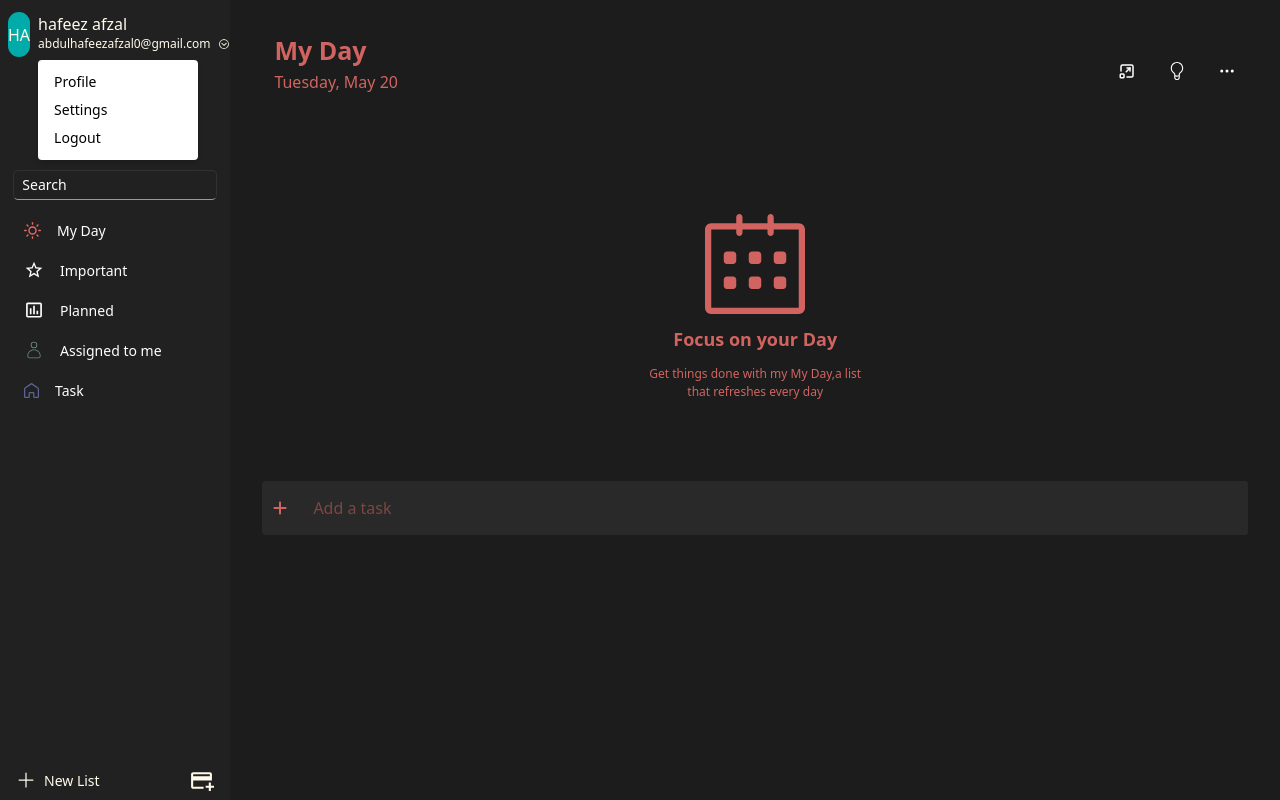
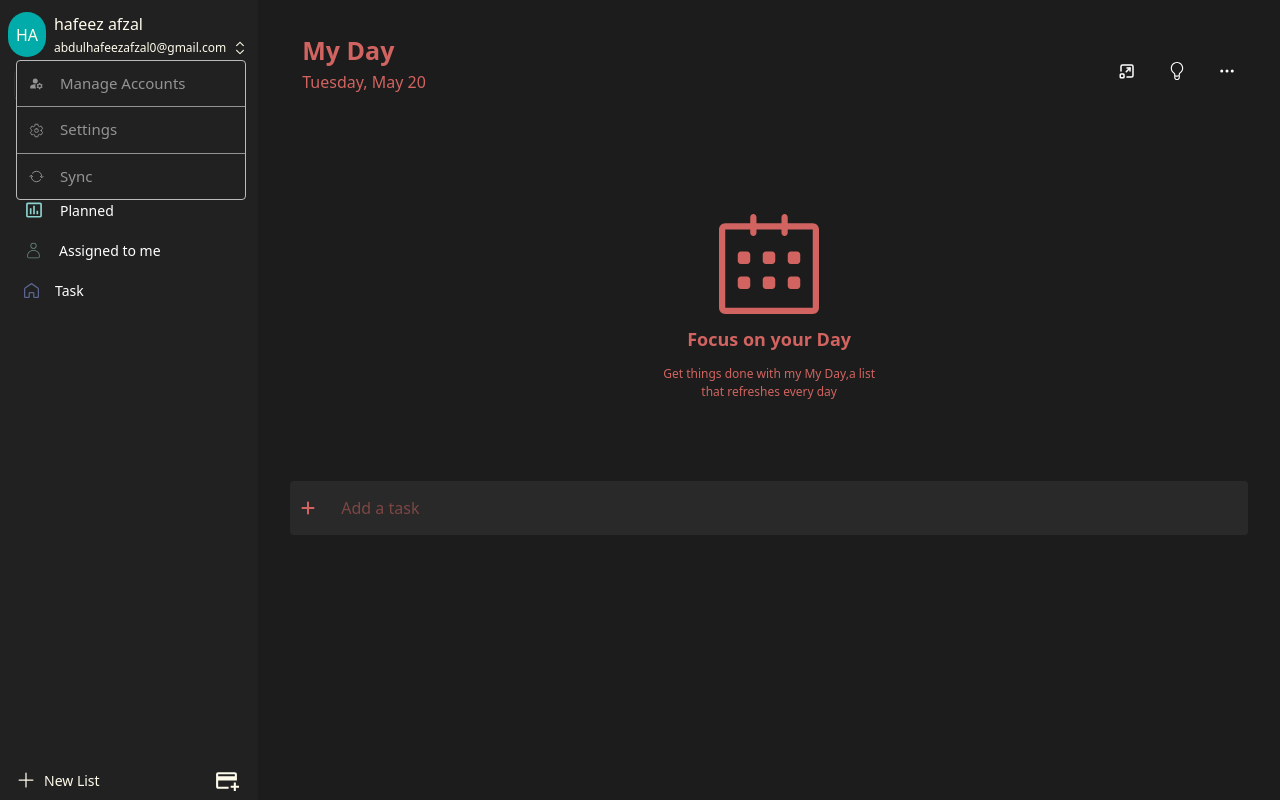
Before and after one commit to Salmanafzal8/Microdoft-Todo, a React (Vite) app: page / in a window 1280 px wide. Both pictures are taken after a click on the button 224 px from the left and 44 px from the top of the page. Built offline with nearby package versions, Linux system fonts and the light colour scheme.

Commit message:
dropdown added

```diff
--- a/src/Layout/Sidebar/index.jsx
+++ b/src/Layout/Sidebar/index.jsx
@@ -1,6 +1,6 @@
-
-import React, { useState } from 'react';
-import { IoIosArrowDropdown } from "react-icons/io";
+import React, { useState } from "react";
+import { IoIosArrowUp } from "react-icons/io";
+import { IoIosArrowDown } from "react-icons/io";
 import { CiUser } from "react-icons/ci";
 import { LiaSearchSolid } from "react-icons/lia";
 import { FiSun } from "react-icons/fi";
@@ -9,11 +9,14 @@ import { MdInsertChartOutlined } from "react-icons/md";
 import { GrHomeRounded } from "react-icons/gr";
 import { BsPlusLg } from "react-icons/bs";
 import { MdAddCard } from "react-icons/md";
+import { MdManageAccounts } from "react-icons/md";
+import { IoSettingsOutline } from "react-icons/io5";
+import { IoSyncSharp } from "react-icons/io5";
+
 const Sidebar = () => {
   const [showDropdown, setShowDropdown] = useState(false);
   return (
-
-  <div className="w-[18%] h-[100vh] bg-[#212121] text-amber-50 flex flex-col justify-between items-start px-2 pt-3 pb-0">
+    <div className="min-w-[20%] min-h-[100vh] bg-[#212121] text-amber-50 flex flex-col justify-between items-start px-2 pt-3 pb-0">
       <div className="flex flex-col gap-2.5 w-full">
         <div className="flex gap-2 justify-start items-start">
           <div className="h-[45px] w-[45px] rounded-full bg-[#00aba9] text-center flex items-center justify-center">
@@ -21,28 +24,40 @@ const Sidebar = () => {
           </div>
           <div>
             <p className="font-medium">hafeez afzal</p>
-        <p className="text-xs flex items-center gap-1">
+            <p className="text-xs flex items-center text-[12px] z-40  gap-1">
               abdulhafeezafzal0@gmail.com
               <button
                 onClick={() => setShowDropdown(!showDropdown)}
-            className="px-1 py-0.5 rounded text-xs cursor-pointer"
+                className="px-1 py-0.5 rounded text-xs -space-y-1 text-[12px] z-40 cursor-pointer"
               >
-            <IoIosArrowDropdown />
+                <IoIosArrowUp />
+                <IoIosArrowDown />
               </button>
             </p>
-
-        {showDropdown && (
-          <div className="mt-2 bg-white text-black rounded shadow-md p-2 w-[160px] text-sm">
-            <ul>
-              <li className="hover:bg-gray-100 px-2 py-1 rounded cursor-pointer">Profile</li>
-              <li className="hover:bg-gray-100 px-2 py-1 rounded cursor-pointer">Settings</li>
-              <li className="hover:bg-gray-100 px-2 py-1 rounded cursor-pointer">Logout</li>
+<div
+  className={`absolute top-[60px] left-[16px] z-50 bg-[#212121] border text-[#bbbaba] rounded  min-w-[230px] flex flex-col text-sm overflow-hidden transition-all duration-300 ease-in transform origin-top ${
+    showDropdown ? "scale-y-100 opacity-100 max-h-[500px]" : "scale-y-0 opacity-0 max-h-0"
+  }`}
+>
+  <ul className="w-full">
+    <li className="hover:bg-[#3d3d3d] text-[15px] opacity-75 py-[12px] px-3 border-b flex items-center gap-4 cursor-pointer">
+      <MdManageAccounts />
+      Manage Accounts
+    </li>
+    <li className="hover:bg-[#3d3d3d] text-[15px] opacity-75 py-[12px] px-3 border-b flex items-center gap-4 cursor-pointer">
+      <IoSettingsOutline />
+      Settings
+    </li>
+    <li className="hover:bg-[#3d3d3d] text-[15px] opacity-75 py-[12px] px-3 flex items-center gap-4 cursor-pointer">
+      <IoSyncSharp />
+      Sync
+    </li>
   </ul>
 </div>
-        )}
+
+
           </div>
         </div>
-
 
         <div className="flex justify-center">
           <div className="flex items-center w-[95%] h-[30px] border-[#313131] border-[0.5px] border-b-[#9a9a9a] rounded-[5px] px-2">
@@ -64,18 +79,20 @@ const Sidebar = () => {
           </li>
           <li className="w-full">
             <button className="h-10 w-full flex justify-start items-center gap-4 text-[14px] hover:bg-gray-600 transition duration-150 rounded px-4">
-      <MdStarOutline className="text-[20px] text-[
-#d39ea8]" /> Important
+              <MdStarOutline
+                className="text-[20px] text-[#d39ea8]"
+              />{" "}
+              Important
             </button>
           </li>
           <li className="w-full">
             <button className="h-10 w-full flex justify-start items-center gap-4 text-[14px] hover:bg-gray-600 transition duration-150 rounded px-4">
-      <MdInsertChartOutlined className="text-[20px]" /> Planned
+              <MdInsertChartOutlined className="text-[20px] text-[#8bd3ce]" /> Planned
             </button>
           </li>
           <li className="w-full">
             <button className="h-10 w-full flex justify-start items-center gap-4 text-[14px] hover:bg-gray-600 transition duration-150 rounded px-4">
-      <CiUser className="text-[20px] text-[#6a8b7d]" /> Assigned to me
+              <CiUser className="text-[19px] text-[#6a8b7d]" />Assigned to me
             </button>
           </li>
           <li className="w-full">
@@ -84,7 +101,6 @@ const Sidebar = () => {
             </button>
           </li>
         </ul>
-
       </div>
 
       {/* Bottom Buttons */}
@@ -98,8 +114,7 @@ const Sidebar = () => {
         </button>
       </div>
     </div>
+  );
+};
 
-  )
-}
-
-export default Sidebar
+export default Sidebar;
```
Lines whose indentation alone changed are shown as unchanged.
